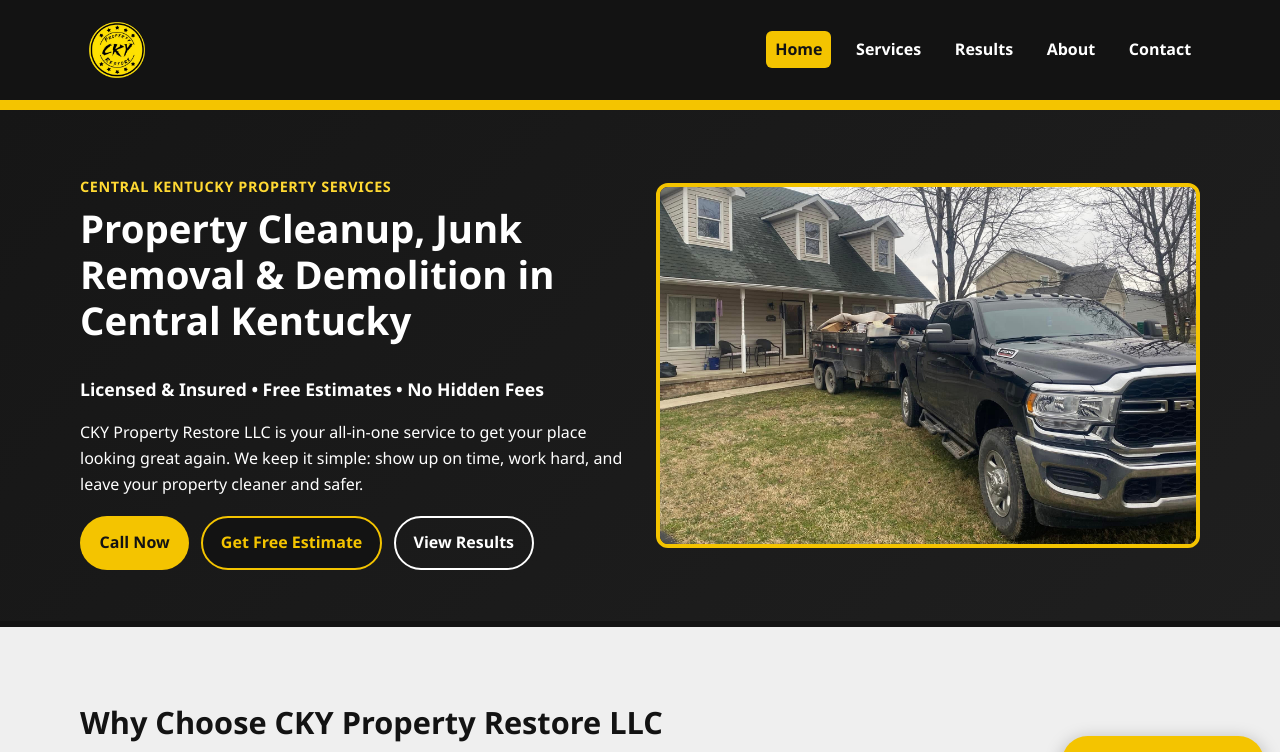
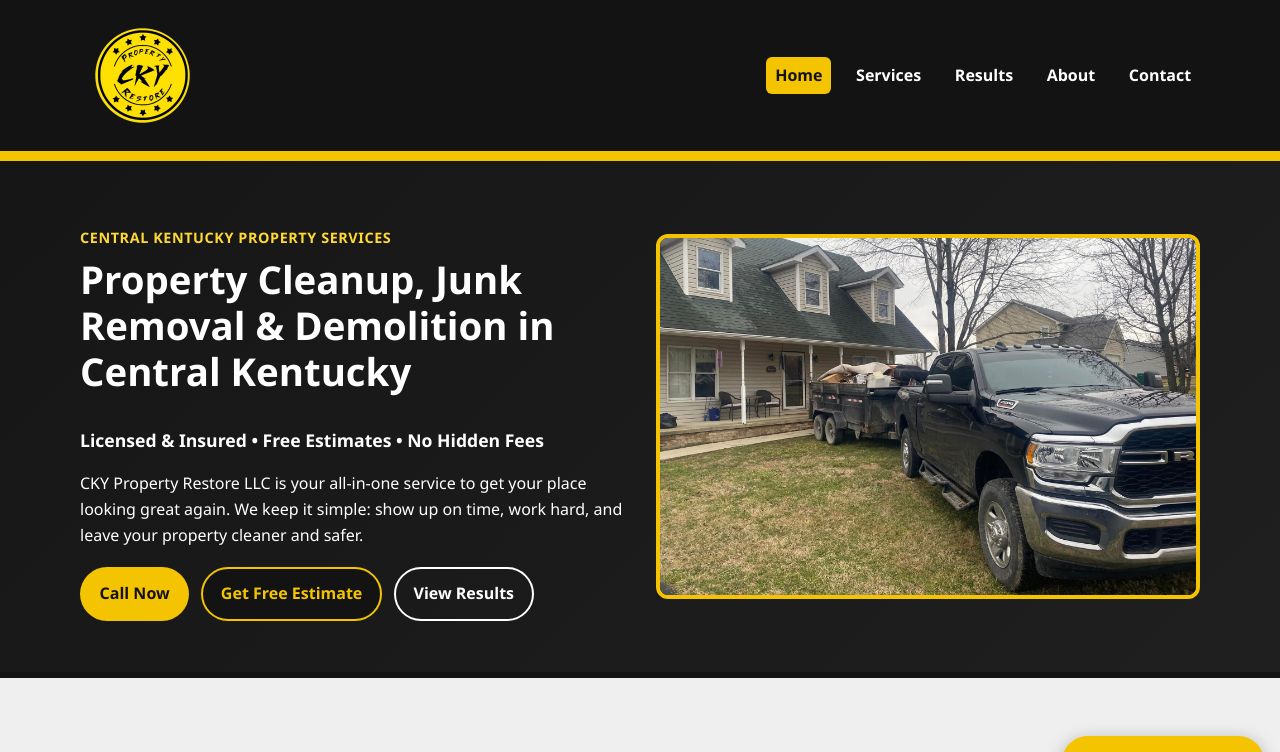
Before and after one commit to peytonkeene/CKY-Property-Restore, a plain HTML site: page index.html in a window 1280 px wide. Shown: the top 752 px of the page. Drawn offline with Linux system fonts and the light colour scheme.

Commit message:
Changed size of logo and removed unneeded assets

```diff
--- a/styles.css
+++ b/styles.css
@@ -30,7 +30,7 @@
 }
 .nav-wrap { display: flex; align-items: center; justify-content: space-between; gap: 1rem; padding: .8rem 0; }
 .brand { display: inline-flex; align-items: center; text-decoration: none; }
-.brand-logo { width: 74px; height: 74px; border-radius: 50%; }
+.brand-logo { width: 125px; height: 125px; border-radius: 50%; }
 .nav-links { display: flex; gap: 1rem; flex-wrap: wrap; }
 .nav-links a { color: var(--white); text-decoration: none; font-weight: 600; padding: .35rem .55rem; border-radius: 6px; }
 .nav-links a.active, .nav-links a:hover { background: var(--yellow); color: var(--black); }
```
Also changed, not shown: assets/after.JPG (deleted), assets/before.JPG (deleted), assets/logo.svg (deleted).
